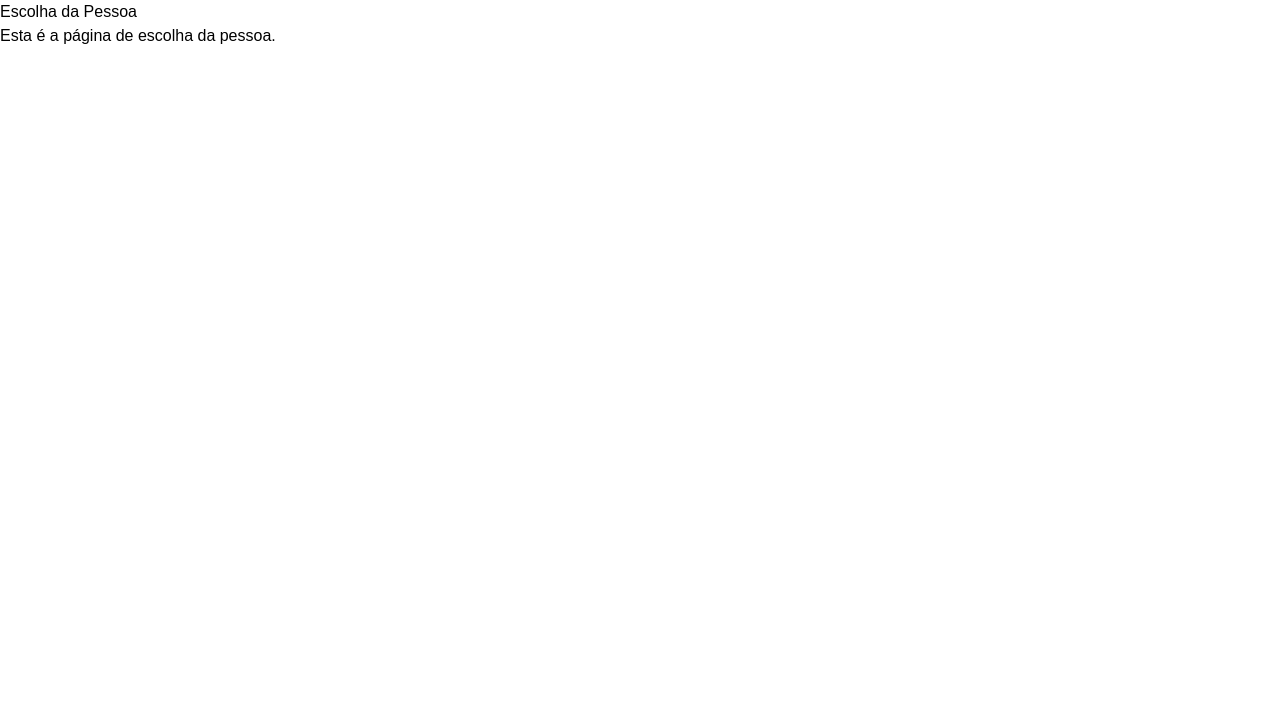
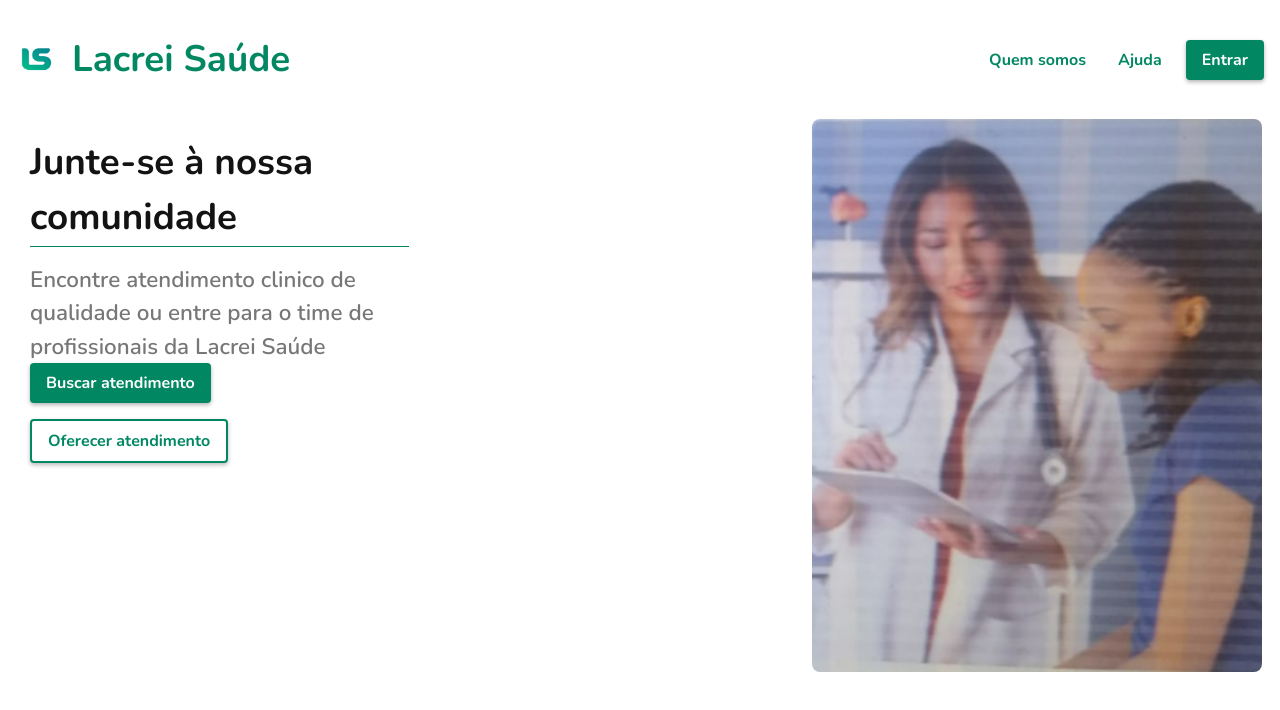
Before and after one commit to jennifer-cristine12/Desafio-Tecnico-Lacrei-Saude, a Next.js app: page /Escolha-da-pessoa in a window 1280 px wide. Shown: the top 710 px of the page. Built offline with nearby package versions, Linux system fonts and the light colour scheme.

Commit message:
pagina escolha da pessoa

```diff
--- a/app/Escolha-da-pessoa/page.tsx
+++ b/app/Escolha-da-pessoa/page.tsx
@@ -1,15 +1,46 @@
 import Navbar from "../_components/Navbar";
-import Link from "next/link";
+import Link from "../_components/_Text/Link";
 import NavContainer from "../_components/NavContainer";
 import ButtonPrimary from "../_components/_Button/ButtonPrimary";
+import BackgroundImage from "../_components/BackgroundPage";
+import H1Component, { H1BlackComponent } from "../_components/_Text/H1";
+import { Card, ContainerColumn, Strong, ContainerRow } from "../_components/Style";
+import Paragraph from "../_components/_Text/Paragraph";
+import ButtonSecondary from "../_components/_Button/ButtonSecondary";
+import Image from "../_components/Image"
+import Escolha from "../_images/Escolha-da-pessoa.png"
+import { RoundedCard } from "../_components/Style";
 export default function EscolhaDaPessoa() {
   return (
     <>
+      <BackgroundImage>
 
-      <div>
-        <h1>Escolha da Pessoa</h1>
-        <p>Esta é a página de escolha da pessoa.</p>
-      </div>
+
+        <Navbar>
+          <NavContainer>
+            <Link href="/Quem-somos" texto={"Quem somos"} />
+            <Link href="/Ajuda" texto={"Ajuda"} />
+            <ButtonPrimary texto={"Entrar"} />
+          </NavContainer>
+        </Navbar>
+
+
+        <ContainerRow>
+          <Card>
+            <H1BlackComponent texto={"Junte-se à nossa comunidade"} />
+            <Paragraph>Encontre atendimento clinico de qualidade ou entre para o time de profissionais da Lacrei Saúde</Paragraph>
+            <ContainerColumn>
+              <ButtonPrimary texto={"Buscar atendimento"} />
+              <ButtonSecondary texto={"Oferecer atendimento"} />
+            </ContainerColumn>
+          </Card>
+          <ContainerColumn>
+            <RoundedCard>
+              <Image foto={Escolha.src} />
+            </RoundedCard>
+          </ContainerColumn>
+        </ContainerRow>
+      </BackgroundImage>
     </>
   );
 }
--- a/app/_components/BackgroundPage.tsx
+++ b/app/_components/BackgroundPage.tsx
@@ -1,5 +1,5 @@
 import { Background } from "./Style";
-import bgHome from "../_images/bg-home.png"
+import bgBlank from "../_images/bg-blank.png"
 interface BackgroundImageProps {
     children: React.ReactNode;
     $imgUrl?: string;
@@ -9,7 +9,7 @@ export default function BackgroundImage({
     $imgUrl,
 }: BackgroundImageProps) {
     return (
-        <Background $imgUrl={$imgUrl || bgHome.src}>
+        <Background $imgUrl={$imgUrl || bgBlank.src}>
             {children}
         </Background >
 
--- a/app/_components/Image.tsx
+++ b/app/_components/Image.tsx
@@ -1,13 +1,13 @@
 import Image from 'next/image'
 import foto from '../public/foto.png' // Alternativa: importação direta
 
-export default function Page(foto: string) {
+export default function Page({ foto }: { foto: string }) {
   return (
     <Image
       src={foto} // Caminho relativo à pasta /public
       alt="Descrição da foto"
-      width={500}
-      height={300}
+      width={450}
+      height={250}
     />
   )
 }
--- a/app/_components/Navbar.tsx
+++ b/app/_components/Navbar.tsx
@@ -12,8 +12,8 @@ export default function Navbar({ children }: { children: ReactNode }) {
           <Image
             src={Logo}
             alt="Logo"
-            width={30}
-            height={30}
+            width={40}
+            height={40}
           />
           <H1Component texto={"Lacrei Saúde"} />
         </NavContainer>
--- a/app/_components/Style.tsx
+++ b/app/_components/Style.tsx
@@ -3,8 +3,12 @@ import { Nunito } from "next/font/google";
 
 interface Props {
     $imgUrl: string;
+
 }
 interface AccordionProps {
+    hidden: boolean;
+}
+interface AvatarProps {
     hidden: boolean;
 }
 
@@ -51,28 +55,39 @@ export const AvatarImage = styled.div<Props>`
     background-size: cover;
     background-position: center;
     `
-export const AvatarExpanded = styled.figure`
+export const AvatarExpanded = styled.button`
     display:flex;
     align-items: center;
-    justify-itens:space-between;
+    justify-content:space-between;
     width:110px;
     padding: 10px 14px;
     overflow: hidden;
     background-color: var(--color-background);
     border-radius:8px;
+    &:focus{
+     background-color: var(--color-background-accent-focus);
+    }
 
     `
-export const ExpandArrow = styled.div<Props>`
+export const ExpandArrowButton = styled.div<Props>`
     display:flex;
     justify-content:center;
     width: 24px !important;
     height: 24px !important;
-    color:var(--color-background-accent);
     background-image: url(${props => props.$imgUrl});
     background-position: center;
     background-size: cover;
     margin-left: 10px;
     vertical-align: middle;
+
+    `
+export const ExpandPopOver = styled.div<AvatarProps>`
+      display: ${AvatarProps => AvatarProps.hidden ? 'none' : 'block'};
+    border: 1px solid var(--color-background);
+    border-radius: 0px 8px 8px 8px;
+    min-width:100px;
+    max-width:300px;
+    height: 50px;
 
     `
 
@@ -110,7 +125,7 @@ display: flex;
 align-items: center;
 justify-content: space-between;
 padding: 1rem;
-background-color: white;
+background-color:var(--color-background);
 width: 100vw;
 height: 10%;
 
@@ -123,11 +138,20 @@ gap: 1rem;
 `;
 export const H1 = styled.h1`
 font-family: ${nunito.style.fontFamily}, Arial, Helvetica, sans-serif;
-font-size: 2rem;
+font-size: 2.3rem;
 font-weight: bolder;
 color: var(--color-background-accent);
-margin-top: 1rem;
+margin: 1rem 0;
 `;
+export const H1Black = styled.h1`
+font-family: ${nunito.style.fontFamily}, Arial, Helvetica, sans-serif;
+font-size: 2.3rem;
+font-weight: bolder;
+color:#131313 !important;
+margin: 1rem 0;
+border-bottom: 1.6px solid var(--color-background-accent);
+`;
+
 export const Img = styled.img`
 width: 50px;
 height: 50px;
@@ -161,22 +185,28 @@ gap: 1rem;
 export const ContainerRow = styled.div`
 display: flex;
 flex-direction: row !important;
-align-itens:flex-start;
-justify-content: flex-start;
+justify-content: space-between;
+padding: 0 18px 0 0;
 flex-wrap: wrap;
 gap: 1rem;
 `;
 export const P = styled.p`
 font-family: ${nunito.style.fontFamily}, Arial, Helvetica, sans-serif;
 color:#777;
-font-size: 0.8rem;
+font-size: 1.4rem;
 font-weight: 600;
 `;
 export const Strong = styled.strong`
 font-weight: bold;
 color: var(--color-text-heading);
 `;
+export const RoundedCard = styled.div`
+margin:0;
+padding:0;
+border-radius: 8px;
+overflow:hidden;
 
+`
 /* --- Variações de tamanho da fonte ---*/
 
 export const Headlinexl = {
--- a/app/_components/_Avatar/Avatar.tsx
+++ b/app/_components/_Avatar/Avatar.tsx
@@ -1,8 +1,9 @@
 'use client'
-import { AvatarImage, AvatarExpanded, ExpandArrow } from "../Style";
+import { AvatarImage, AvatarExpanded, ExpandArrowButton } from "../Style";
 import React from 'react'
 import ExpandMore from "../../_images/_expand/expand-more.svg"
 import ExpandLess from "../../_images/_expand/expand-less.svg"
+import PovOver from "../_PopOver/PovOver";
 export default function Avatar({ imgUrl }: { imgUrl: string }) {
     const [isExpanded, setIsExpanded] = React.useState(false);
 
@@ -12,7 +13,13 @@ export default function Avatar({ imgUrl }: { imgUrl: string }) {
     return (
         <AvatarExpanded>
             <AvatarImage $imgUrl={imgUrl} />
-            <ExpandArrow $imgUrl={isExpanded ? ExpandLess.src : ExpandMore.src} onClick={handleClick} />
+            <ExpandArrowButton $imgUrl={isExpanded ? ExpandLess.src : ExpandMore.src} onClick={handleClick} />
+            {/**
+             *
+                   <PovOver hidden={isExpanded}>
+            </PovOver>
+             */}
+
         </AvatarExpanded>
     )
 }
--- /dev/null
+++ b/app/_components/_PopOver/PovOver.tsx
@@ -0,0 +1,9 @@
+import React from 'react'
+import { ExpandPopOver } from '../Style'
+export default function PovOver(props: any) {
+    return (
+        <ExpandPopOver hidden={props.hidden}>
+            {props.children}
+        </ExpandPopOver>
+    )
+}
--- a/app/_components/_Text/H1.tsx
+++ b/app/_components/_Text/H1.tsx
@@ -1,4 +1,4 @@
-import { H1 } from "../Style";
+import { H1, H1Black } from "../Style";
 export default function H1Component({ texto }: { texto: string }) {
     return (
         <>
@@ -8,3 +8,12 @@ export default function H1Component({ texto }: { texto: string }) {
         </>
     )
 }
+export function H1BlackComponent({ texto }: { texto: string }) {
+    return (
+        <>
+            <H1Black>
+                {texto}
+            </H1Black>
+        </>
+    )
+}
--- a/app/globals.css
+++ b/app/globals.css
@@ -12,6 +12,7 @@
   --color-background-accent-hover: #007756;
   --color-background-accent-pressed: #014d39;
   --color-background-accent-disabled: #CFCFCF;
+  --color-background-accent-focus: #DFF2ED;
   --color-border-hover: #29A480;
   --color-border-pressed: #014C37;
   --color-border-disabled: #CFCFCF;
@@ -28,8 +29,8 @@
   --color-disabled: #cfcfcf;
 
   /*Texto*/
-  --color-text-body:
-    --color-text-heading: #131313;
+  --color-text-body: #131313;
+  --color-text-heading: #131313;
   --color-foreground: #171717;
   --color-text-invert: #fff;
 
--- a/app/page.tsx
+++ b/app/page.tsx
@@ -24,19 +24,14 @@ export default function Inicio() {
       <Card>
         <ContainerColumn>
           <H1Component texto={"Olá, você está na Lacrei Saúde!"} />
-          <Paragraph>Conectamos pessoas <Strong>LGBTQIAPN+</Strong>com profissionais de saúde qualificados, proprcionando experiencias de cuidado seguras e inclusivas</Paragraph>
+          <Paragraph>Conectamos pessoas <Strong>LGBTQIAPN+</Strong> com profissionais de saúde qualificados, proprcionando experiencias de cuidado seguras e inclusivas</Paragraph>
           <ContainerRow>
             <ButtonPrimary texto={"Para pacientes"} />
             <ButtonPrimary texto={"Para profissionais"} />
           </ContainerRow>
         </ContainerColumn>
       </Card>
-      <Avatar imgUrl={bgHome.src} />
-      {/*
-      <Accordion HeaderText="Acordion ">
-        <Paragraph>Accordion content goes here</Paragraph>
-      </Accordion>
-        */}
+
 
 
     </BackgroundImage>
```
Also changed, not shown: app/_images/Escolha-da-pessoa.png (added), app/_images/bg-blank.png (added).
